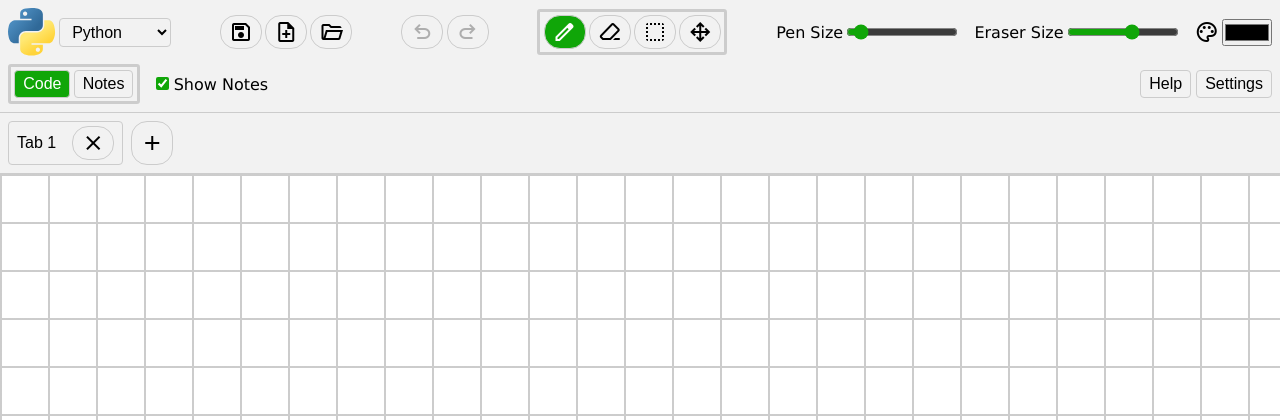
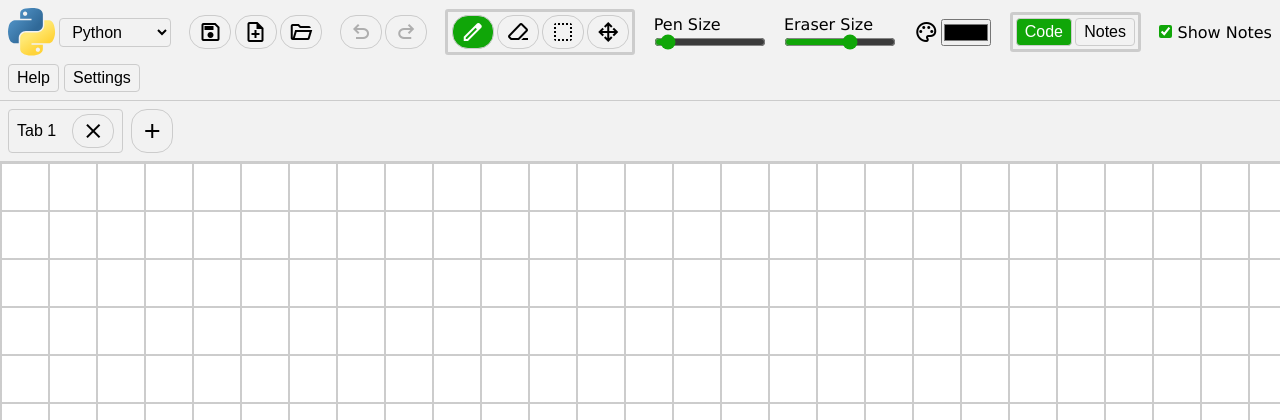
Before and after one commit to A-Team-Name/Enscribe, a Django app: page / in a window 1280 px wide. Shown: the top 420 px of the page. Run offline with Django 5.2, Linux system fonts and the light colour scheme; the visitor is signed in with stand-in values (Sample User, id 1); parts of the project's set-up code (start-up, migrations or seed data) failed here and were passed over.

Commit message:
Toolbar reordered, title above slider layout
This is almost as compact as the previous layout, but is a lot more
flexible and easier to use on touchscreens (probably)

```diff
--- a/backend/static/common.css
+++ b/backend/static/common.css
@@ -122,6 +122,11 @@ dialog::backdrop {
     align-items: center;
 }
 
+.left-stack {
+    display: flex;
+    flex-direction: column;
+    align-items: start;
+}
 fieldset {
     border: var(--thin-border) solid var(--ui-border-color);
     border-radius: var(--thin-border);
--- a/backend/templates/main_app.html
+++ b/backend/templates/main_app.html
@@ -48,15 +48,14 @@
         </button>
       </radio-panel>
 
-      <div class="spaced-bar" style="gap: 1rem">
-        <div class="spaced-bar">
+      <div class="left-stack">
         <label for="pen-width">
           Pen Size
         </label>
         <input id="pen-width" name="pen-width" type="range" value="3" min="1" max="30"/>
       </div>
 
-        <div class="spaced-bar">
+      <div class="left-stack">
         <label for="eraser-width">
           Eraser Size
         </label>
@@ -67,9 +66,7 @@
         <label for="line-color" class="material-symbols-outlined">palette</label>
         <input id="line-color" name="line-color" type="color" value="#ffffff"/>
       </div>
-      </div>
 
-      <div class="spaced-bar" style="gap: 1rem">
       <radio-panel id="layer">
         <button value="code" disabled>Code</button>
         <button value="annotations">Notes</button>
@@ -78,7 +75,6 @@
         <input id="show-annotations" type="checkbox" checked/>
         Show Notes
       </label>
-      </div>
 
       <div>
         <button id="open-help">
```
Lines whose indentation alone changed are shown as unchanged.
